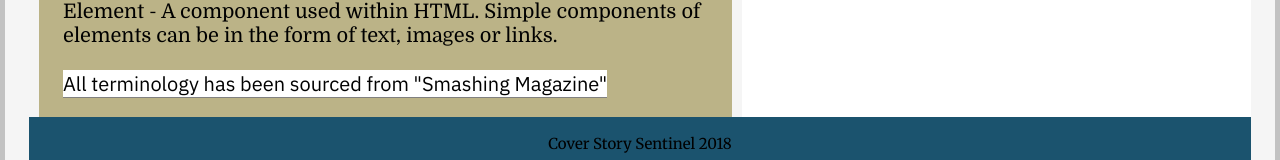
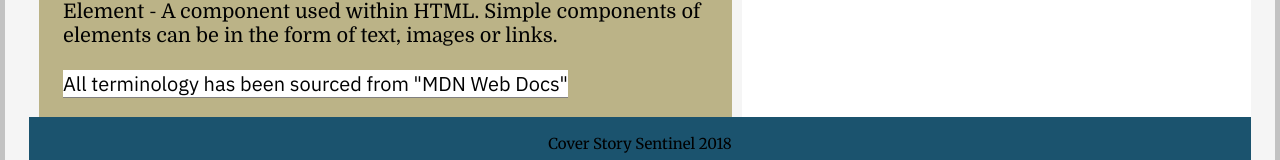
Before and after one commit to BenChinSee/BenChinSee.github.io, a plain HTML site: page glossary.html in a window 1280 px wide. Shown: the part 1341-1501 px from the top of the page. Drawn offline with Linux system fonts and the light colour scheme.

Commit message:
Updated source link

```diff
--- a/glossary.html
+++ b/glossary.html
@@ -55,8 +55,8 @@
              Element - A component used within HTML. Simple components of elements can be in the form of text, images or links.
              <br>
              <br>
-             <a href="https://www.smashingmagazine.com/2009/05/web-design-industry-jargon-glossary-and-resources/">
-              All terminology has been sourced from "Smashing Magazine"</a>
+             <a href="https://developer.mozilla.org/en-US/">
+              All terminology has been sourced from "MDN Web Docs"</a>
         </p>
 
       </main>
```
